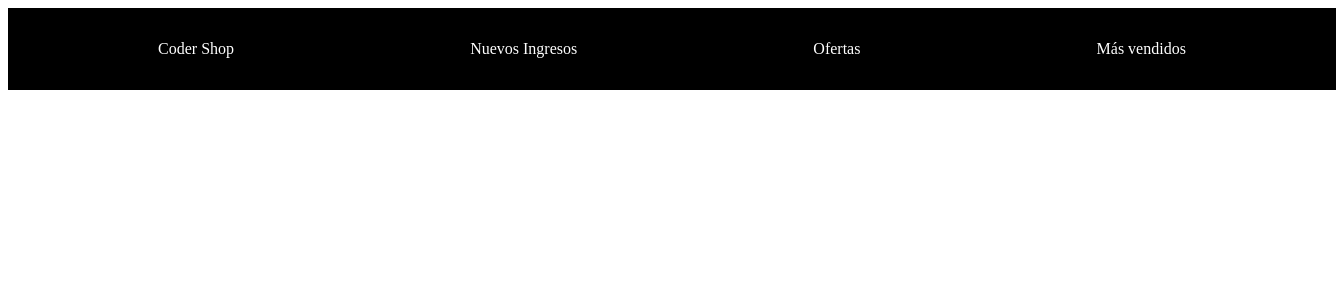
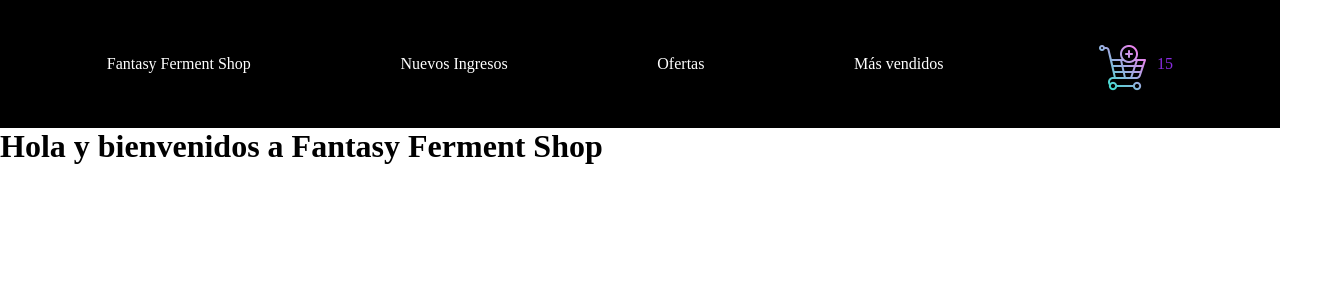
Before and after one commit to MarcoOctavio/ReactApp_MarcoVenegas, a React (Vite) app: page / in a window 1280 px wide. Shown: the top 300 px of the page, 1336 px wide, since content can reach past the window. Built offline with nearby package versions, Linux system fonts and the light colour scheme.

Commit message:
Agregar estilos y componentes faltantes

```diff
--- a/src/App.css
+++ b/src/App.css
@@ -1,3 +1,9 @@
+* {
+  padding: 0;
+  margin: 0;
+  box-sizing: border-box;
+}
+
 .navContainer{
   width: 100%;
   padding:2rem;
@@ -6,8 +12,25 @@
   align-items: center;
   background-color: black;
 }
+
 .aLink{
   color:white;
   font-weight: 500;
   text-decoration: none;
 }
+
+.cartWidgetContainer{
+  display: flex;
+  justify-content: space-between;
+  align-items: center;
+}
+
+.cartIcon{
+  width:4rem;
+}
+
+.cartCounter{
+  color:blueviolet;
+  font-size: 1rem;
+  font-weight: 500;
+}
--- a/src/App.jsx
+++ b/src/App.jsx
@@ -1,12 +1,12 @@
 import './App.css'
+import ItemListContainer from './components/ItemsListContainer'
 import NavbarComponent from './components/NavbarComponent'
-
 function App() {
 
   return (
    <div>
       <NavbarComponent/>
-
+      <ItemListContainer greeting='Hola y bienvenidos a Fantasy Ferment Shop'/>
    </div>
   )
 }
--- a/src/components/CarWidget.jsx
+++ b/src/components/CarWidget.jsx
@@ -1,8 +1,8 @@
-const CartWidget = () => {
+const CartWidget = ({counter}) => {
     return(
-        <div>
-            <img src='' alt='cart'/>
-            <p>5</p>
+        <div className="cartWidgetContainer">
+            <img src='./shopping-cart.png' alt='cart' className="cartIcon"/>
+            <p className="cartCounter">{counter}</p>
         </div>
     )
 }
--- /dev/null
+++ b/src/components/ItemsListContainer.jsx
@@ -0,0 +1,8 @@
+const ItemListContainer = ({greeting, texto}) => {
+    return(
+        <div>
+            <h1>{greeting}</h1>
+        </div>
+    )
+}
+export default ItemListContainer
--- a/src/components/NavbarComponent.jsx
+++ b/src/components/NavbarComponent.jsx
@@ -1,10 +1,13 @@
+import CarWidget from "./CarWidget"
+
 const NavbarComponent = () =>{
     return(
         <nav className="navContainer">
-            <a className='aLink'>Coder Shop</a>
+            <a className='aLink'>Fantasy Ferment Shop</a>
             <a className='aLink'>Nuevos Ingresos</a>
             <a className='aLink'>Ofertas</a>
             <a className='aLink'>Más vendidos</a>
+            <CarWidget counter={15}/>
         </nav>
     )
 }
```
Also changed, not shown: public/shopping-cart.png (added). Lines whose indentation alone changed are shown as unchanged.
